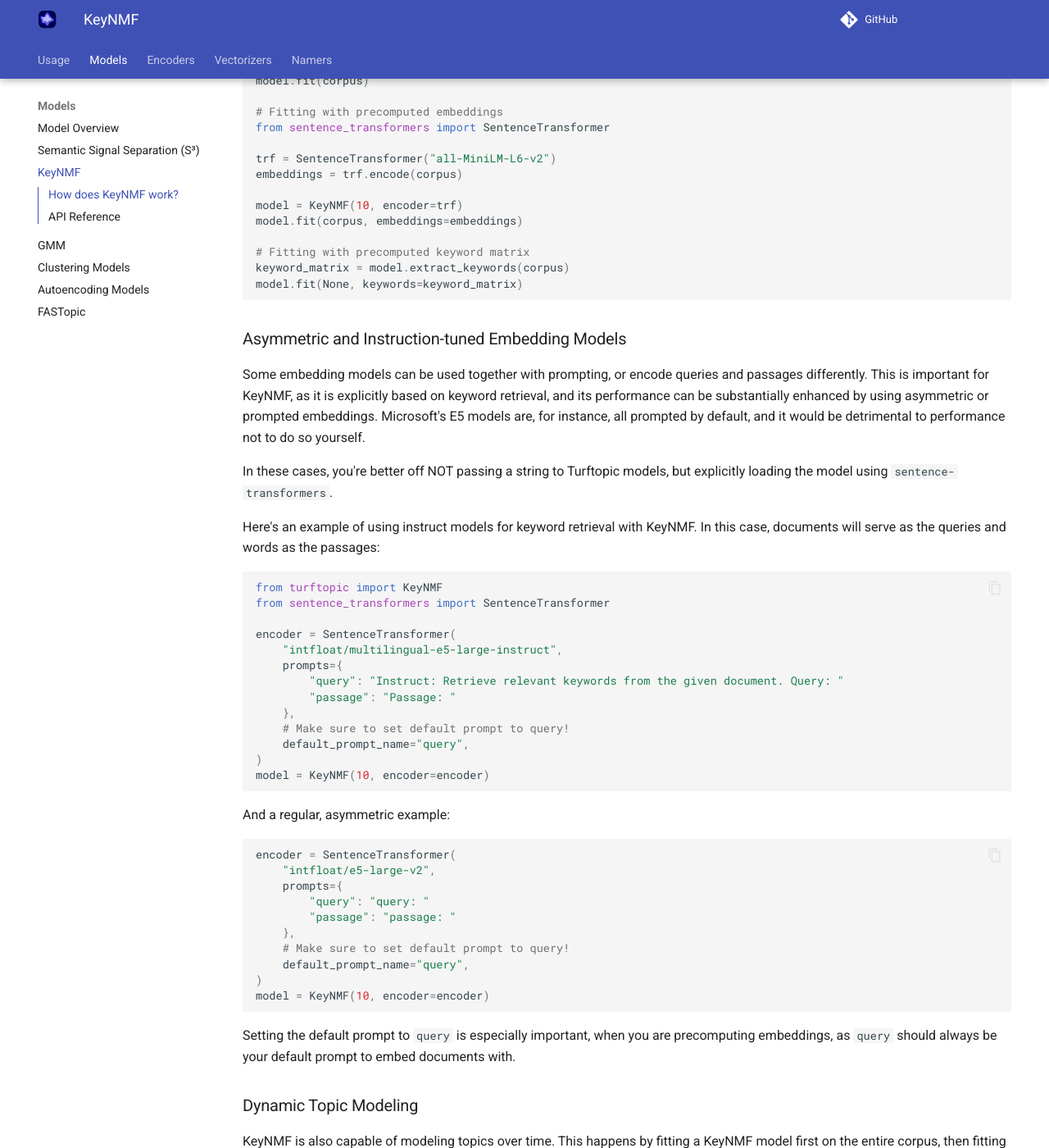
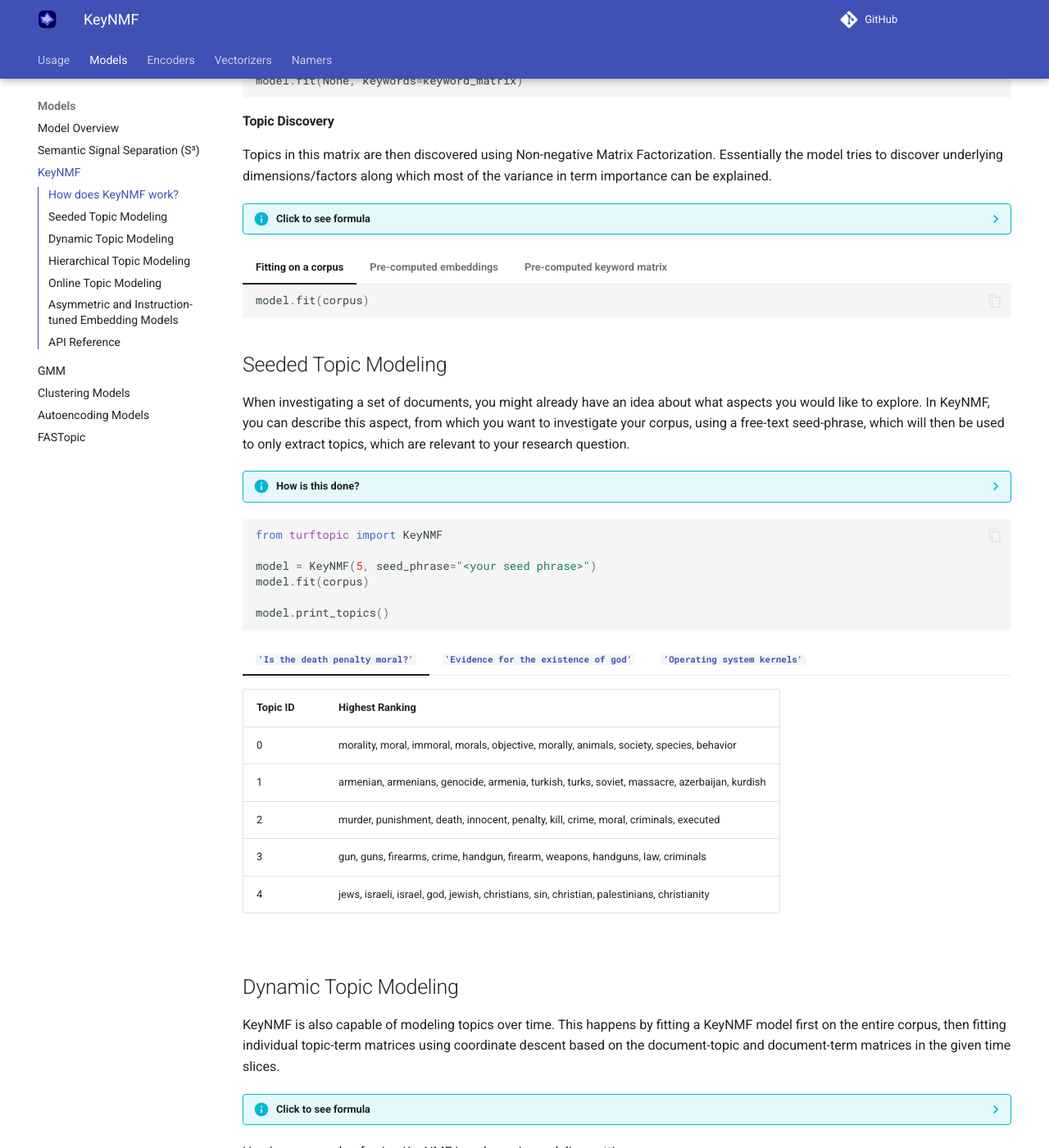
Before and after one commit to x-tabdeveloping/turftopic, an MkDocs documentation site: the page built from docs/KeyNMF.md, in a window 1280 px wide and 1400 px high, scrolled down 1652 px. Shown: the whole window at 82% size. Built offline with MkDocs 1.6.1 and Material for MkDocs 9.7.7, drawn with Linux system fonts in a browser that asks for light colours; emoji names are drawn with the system emoji font; comment, search, counter and statistics services are not loaded; some of the changed text lies outside the part shown.

Commit message:
Updated docs in KeyNMF

````diff
--- a/docs/KeyNMF.md
+++ b/docs/KeyNMF.md
@@ -8,20 +8,30 @@
   <figcaption>Schematic overview of KeyNMF</figcaption>
 </figure>
 
+
 Here's an example of how you can fit and interpret a KeyNMF model in the easiest way.
 
 ```python
 from turftopic import KeyNMF
 
-model = KeyNMF(10, top_n=6)
+model = KeyNMF(10, encoder="paraphrase-MiniLM-L3-v2")
 model.fit(corpus)
 
 model.print_topics()
 ```
 
+!!! question "Which Embedding model should I use"
+    - You should probably use KeyNMF with a `paraphrase-` type embedding model. These seem to perform best in most tasks. Some examples include:
+        - [paraphrase-MiniLM-L3-v2](https://huggingface.co/sentence-transformers/paraphrase-MiniLM-L3-v2) - Absolutely tiny :mouse:
+        - [paraphrase-mpnet-base-v2](https://huggingface.co/sentence-transformers/paraphrase-mpnet-base-v2) - High performance :star2:
+        - [paraphrase-multilingual-mpnet-base-v2](https://huggingface.co/sentence-transformers/paraphrase-multilingual-mpnet-base-v2) - Multilingual, high-performance :earth_americas: :star2:
+    - KeyNMF works remarkably well with static models, which are incredibly fast, even on your laptop:
+        - [sentence-transformers/static-retrieval-mrl-en-v1](https://huggingface.co/sentence-transformers/static-retrieval-mrl-en-v1) - Blazing Fast :zap:
+        - [sentence-transformers/static-similarity-mrl-multilingual-v1](https://huggingface.co/sentence-transformers/static-similarity-mrl-multilingual-v1) - Multilingual, Blazing Fast :earth_americas: :zap:
+
 ## How does KeyNMF work?
 
-### Keyword Extraction
+#### Keyword Extraction
 
 KeyNMF discovers topics based on the importances of keywords for a given document.
 This is done by embedding words in a document, and then extracting the cosine similarities of documents to words using a transformer-model.
@@ -78,7 +88,7 @@
 model.fit(None, keywords=keyword_matrix)
 ```
 
-### Topic Discovery
+#### Topic Discovery
 
 Topics in this matrix are then discovered using Non-negative Matrix Factorization.
 Essentially the model tries to discover underlying dimensions/factors along which most of the variance in term importance
@@ -94,70 +104,89 @@
 
     You can fit KeyNMF on the raw corpus, with precomputed embeddings or with precomputed keywords.
 
-```python
-# Fitting just on the corpus
-model.fit(corpus)
 
-# Fitting with precomputed embeddings
-from sentence_transformers import SentenceTransformer
+=== "Fitting on a corpus"
+    ```python
+    model.fit(corpus)
+    ```
 
-trf = SentenceTransformer("all-MiniLM-L6-v2")
-embeddings = trf.encode(corpus)
+=== "Pre-computed embeddings"
+    ```python
+    from sentence_transformers import SentenceTransformer
 
-model = KeyNMF(10, encoder=trf)
-model.fit(corpus, embeddings=embeddings)
+    trf = SentenceTransformer("all-MiniLM-L6-v2")
+    embeddings = trf.encode(corpus)
 
-# Fitting with precomputed keyword matrix
-keyword_matrix = model.extract_keywords(corpus)
-model.fit(None, keywords=keyword_matrix)
-```
+    model = KeyNMF(10, encoder=trf)
+    model.fit(corpus, embeddings=embeddings)
+    ```
+=== "Pre-computed keyword matrix"
+    ```python
+    keyword_matrix = model.extract_keywords(corpus)
+    model.fit(None, keywords=keyword_matrix)
+    ```
 
-### Asymmetric and Instruction-tuned Embedding Models
+## Seeded Topic Modeling
 
-Some embedding models can be used together with prompting, or encode queries and passages differently.
-This is important for KeyNMF, as it is explicitly based on keyword retrieval, and its performance can be substantially enhanced by using asymmetric or prompted embeddings.
-Microsoft's E5 models are, for instance, all prompted by default, and it would be detrimental to performance not to do so yourself.
+When investigating a set of documents, you might already have an idea about what aspects you would like to explore.
+In KeyNMF, you can describe this aspect, from which you want to investigate your corpus, using a free-text seed-phrase,
+which will then be used to only extract topics, which are relevant to your research question.
 
-In these cases, you're better off NOT passing a string to Turftopic models, but explicitly loading the model using `sentence-transformers`.
+??? info "How is this done?"
 
-Here's an example of using instruct models for keyword retrieval with KeyNMF.
-In this case, documents will serve as the queries and words as the passages:
+    KeyNMF encodes the seed phrase into a seed-embedding.
+    Word importance scores in a document get weighted by their similarity to the seed-embedding.
+
+    - Embed seed-phrase into a seed-embedding: $s$
+    - When extracting keywords from a document:
+        1. Let $x_d$ be the document's embedding produced with the encoder model.
+        2. Let the document's relevance be $r_d = \text{sim}(d,w)$
+        3. For each word $w$:
+            1. Let the word's importance in the keyword matrix be: $\text{sim}(d, w) \cdot r_d$ if $r_d > 0$, otherwise $0$
 
 ```python
 from turftopic import KeyNMF
-from sentence_transformers import SentenceTransformer
 
-encoder = SentenceTransformer(
-    "intfloat/multilingual-e5-large-instruct",
-    prompts={
-        "query": "Instruct: Retrieve relevant keywords from the given document. Query: "
-        "passage": "Passage: "
-    },
-    # Make sure to set default prompt to query!
-    default_prompt_name="query",
-)
-model = KeyNMF(10, encoder=encoder)
+model = KeyNMF(5, seed_phrase="<your seed phrase>")
+model.fit(corpus)
+
+model.print_topics()
 ```
 
-And a regular, asymmetric example:
 
-```python
-encoder = SentenceTransformer(
-    "intfloat/e5-large-v2",
-    prompts={
-        "query": "query: "
-        "passage": "passage: "
-    },
-    # Make sure to set default prompt to query!
-    default_prompt_name="query",
-)
-model = KeyNMF(10, encoder=encoder)
-```
+=== "`'Is the death penalty moral?'`"
 
-Setting the default prompt to `query` is especially important, when you are precomputing embeddings, as `query` should always be your default prompt to embed documents with.
+    | Topic ID | Highest Ranking |
+    | - | - |
+    | 0 | morality, moral, immoral, morals, objective, morally, animals, society, species, behavior |
+    | 1 | armenian, armenians, genocide, armenia, turkish, turks, soviet, massacre, azerbaijan, kurdish |
+    | 2 | murder, punishment, death, innocent, penalty, kill, crime, moral, criminals, executed |
+    | 3 | gun, guns, firearms, crime, handgun, firearm, weapons, handguns, law, criminals |
+    | 4 | jews, israeli, israel, god, jewish, christians, sin, christian, palestinians, christianity |
+
+=== "`'Evidence for the existence of god'`"
+
+    | Topic ID | Highest Ranking |
+    | - | - |
+    | 0 | atheist, atheists, religion, religious, theists, beliefs, christianity, christian, religions, agnostic |
+    | 1 | bible, christians, christian, christianity, church, scripture, religion, jesus, faith, biblical |
+    | 2 | god, existence, exist, exists, universe, creation, argument, creator, believe, life |
+    | 3 | believe, faith, belief, evidence, blindly, believing, gods, believed, beliefs, convince |
+    | 4 | atheism, atheists, agnosticism, belief, arguments, believe, existence, alt, believing, argument |
+
+=== "`'Operating system kernels'`"
+
+    | Topic ID | Highest Ranking |
+    | - | - |
+    | 0 | windows, dos, os, microsoft, ms, apps, pc, nt, file, shareware |
+    | 1 | ram, motherboard, card, monitor, memory, cpu, vga, mhz, bios, intel |
+    | 2 | unix, os, linux, intel, systems, programming, applications, compiler, software, platform |
+    | 3 | disk, scsi, disks, drive, floppy, drives, dos, controller, cd, boot |
+    | 4 | software, mac, hardware, ibm, graphics, apple, computer, pc, modem, program |
 
 
-### Dynamic Topic Modeling
+
+## Dynamic Topic Modeling
 
 KeyNMF is also capable of modeling topics over time.
 This happens by fitting a KeyNMF model first on the entire corpus, then
@@ -229,7 +258,48 @@
   <figcaption> Topics over time in a Dynamic KeyNMF model. </figcaption>
 </figure>
 
-### Online Topic Modeling
+## Hierarchical Topic Modeling
+
+When you suspect that subtopics might be present in the topics you find with the model, KeyNMF can be used to discover topics further down the hierarchy.
+
+This is done by utilising a special case of **weighted NMF**, where documents are weighted by how high they score on the parent topic.
+
+??? info "Click to see formula"
+    1. Decompose keyword matrix $M \approx WH$
+    2. To find subtopics in topic $j$, define document weights $w$ as the $j$th column of $W$.
+    3. Estimate subcomponents with **wNMF** $M \approx \mathring{W} \mathring{H}$ with document weight $w$
+        1. Initialise $\mathring{H}$ and  $\mathring{W}$ randomly.
+        2. Perform multiplicative updates until convergence. <br>
+            $\mathring{W}^T = \mathring{W}^T \odot \frac{\mathring{H} \cdot (M^T \odot w)}{\mathring{H} \cdot \mathring{H}^T \cdot (\mathring{W}^T \odot w)}$ <br>
+            $\mathring{H}^T = \mathring{H}^T \odot \frac{ (M^T \odot w)\cdot \mathring{W}}{\mathring{H}^T \cdot (\mathring{W}^T \odot w) \cdot \mathring{W}}$
+    4. To sufficiently differentiate the subcomponents from each other a pseudo-c-tf-idf weighting scheme is applied to $\mathring{H}$:
+        1. $\mathring{H} = \mathring{H}_{ij} \odot ln(1 + \frac{A}{1+\sum_k \mathring{H}_{kj}})$, where $A$ is the average of all elements in $\mathring{H}$
+
+To create a hierarchical model, you can use the `hierarchy` property of the model.
+
+```python
+# This divides each of the topics in the model to 3 subtopics.
+model.hierarchy.divide_children(n_subtopics=3)
+print(model.hierarchy)
+```
+
+<div style="background-color: #F5F5F5; padding: 10px; padding-left: 20px; padding-right: 20px;">
+<tt style="font-size: 11pt">
+<b>Root </b><br>
+├── <b style="color: blue">0</b>: windows, dos, os, disk, card, drivers, file, pc, files, microsoft <br>
+│   ├── <b style="color: magenta">0.0</b>: dos, file, disk, files, program, windows, disks, shareware, norton, memory <br>
+│   ├── <b style="color: magenta">0.1</b>: os, unix, windows, microsoft, apps, nt, ibm, ms, os2, platform <br>
+│   └── <b style="color: magenta">0.2</b>: card, drivers, monitor, driver, vga, ram, motherboard, cards, graphics, ati <br>
+└── <b style="color: blue">1</b>: atheism, atheist, atheists, religion, christians, religious, belief, christian, god, beliefs <br>
+.    ├── <b style="color: magenta">1.0</b>: atheism, alt, newsgroup, reading, faq, islam, questions, read, newsgroups, readers <br>
+.    ├── <b style="color: magenta">1.1</b>: atheists, atheist, belief, theists, beliefs, religious, religion, agnostic, gods, religions <br>
+.    └── <b style="color: magenta">1.2</b>: morality, bible, christian, christians, moral, christianity, biblical, immoral, god, religion <br>
+</tt>
+</div>
+
+For a detailed tutorial on hierarchical modeling click [here](hierarchical.md).
+
+## Online Topic Modeling
 
 KeyNMF can also be fitted in an online manner.
 This is done by fitting NMF with batches of data instead of the whole dataset at once.
@@ -326,7 +396,7 @@
         model.partial_fit(keywords=keyword_batch)
 ```
 
-#### Dynamic Online Topic Modeling
+### Dynamic Online Topic Modeling
 
 KeyNMF can be online fitted in a dynamic manner as well.
 This is useful when you have large corpora of text over time, or when you want to fit the model on future information flowing in
@@ -354,46 +424,49 @@
     model.partial_fit_dynamic(text_batch, timestamps=ts_batch, bins=bins)
 ```
 
-### Hierarchical Topic Modeling
+## Asymmetric and Instruction-tuned Embedding Models
 
-When you suspect that subtopics might be present in the topics you find with the model, KeyNMF can be used to discover topics further down the hierarchy.
+Some embedding models can be used together with prompting, or encode queries and passages differently.
+This is important for KeyNMF, as it is explicitly based on keyword retrieval, and its performance can be substantially enhanced by using asymmetric or prompted embeddings.
+Microsoft's E5 models are, for instance, all prompted by default, and it would be detrimental to performance not to do so yourself.
 
-This is done by utilising a special case of **weighted NMF**, where documents are weighted by how high they score on the parent topic.
+In these cases, you're better off NOT passing a string to Turftopic models, but explicitly loading the model using `sentence-transformers`.
 
-??? info "Click to see formula"
-    1. Decompose keyword matrix $M \approx WH$
-    2. To find subtopics in topic $j$, define document weights $w$ as the $j$th column of $W$.
-    3. Estimate subcomponents with **wNMF** $M \approx \mathring{W} \mathring{H}$ with document weight $w$
-        1. Initialise $\mathring{H}$ and  $\mathring{W}$ randomly.
-        2. Perform multiplicative updates until convergence. <br>
-            $\mathring{W}^T = \mathring{W}^T \odot \frac{\mathring{H} \cdot (M^T \odot w)}{\mathring{H} \cdot \mathring{H}^T \cdot (\mathring{W}^T \odot w)}$ <br>
-            $\mathring{H}^T = \mathring{H}^T \odot \frac{ (M^T \odot w)\cdot \mathring{W}}{\mathring{H}^T \cdot (\mathring{W}^T \odot w) \cdot \mathring{W}}$
-    4. To sufficiently differentiate the subcomponents from each other a pseudo-c-tf-idf weighting scheme is applied to $\mathring{H}$:
-        1. $\mathring{H} = \mathring{H}_{ij} \odot ln(1 + \frac{A}{1+\sum_k \mathring{H}_{kj}})$, where $A$ is the average of all elements in $\mathring{H}$
-
-To create a hierarchical model, you can use the `hierarchy` property of the model.
+Here's an example of using instruct models for keyword retrieval with KeyNMF.
+In this case, documents will serve as the queries and words as the passages:
 
 ```python
-# This divides each of the topics in the model to 3 subtopics.
-model.hierarchy.divide_children(n_subtopics=3)
-print(model.hierarchy)
+from turftopic import KeyNMF
+from sentence_transformers import SentenceTransformer
+
+encoder = SentenceTransformer(
+    "intfloat/multilingual-e5-large-instruct",
+    prompts={
+        "query": "Instruct: Retrieve relevant keywords from the given document. Query: "
+        "passage": "Passage: "
+    },
+    # Make sure to set default prompt to query!
+    default_prompt_name="query",
+)
+model = KeyNMF(10, encoder=encoder)
 ```
 
-<div style="background-color: #F5F5F5; padding: 10px; padding-left: 20px; padding-right: 20px;">
-<tt style="font-size: 11pt">
-<b>Root </b><br>
-├── <b style="color: blue">0</b>: windows, dos, os, disk, card, drivers, file, pc, files, microsoft <br>
-│   ├── <b style="color: magenta">0.0</b>: dos, file, disk, files, program, windows, disks, shareware, norton, memory <br>
-│   ├── <b style="color: magenta">0.1</b>: os, unix, windows, microsoft, apps, nt, ibm, ms, os2, platform <br>
-│   └── <b style="color: magenta">0.2</b>: card, drivers, monitor, driver, vga, ram, motherboard, cards, graphics, ati <br>
-└── <b style="color: blue">1</b>: atheism, atheist, atheists, religion, christians, religious, belief, christian, god, beliefs <br>
-.    ├── <b style="color: magenta">1.0</b>: atheism, alt, newsgroup, reading, faq, islam, questions, read, newsgroups, readers <br>
-.    ├── <b style="color: magenta">1.1</b>: atheists, atheist, belief, theists, beliefs, religious, religion, agnostic, gods, religions <br>
-.    └── <b style="color: magenta">1.2</b>: morality, bible, christian, christians, moral, christianity, biblical, immoral, god, religion <br>
-</tt>
-</div>
+And a regular, asymmetric example:
 
-For a detailed tutorial on hierarchical modeling click [here](hierarchical.md).
+```python
+encoder = SentenceTransformer(
+    "intfloat/e5-large-v2",
+    prompts={
+        "query": "query: "
+        "passage": "passage: "
+    },
+    # Make sure to set default prompt to query!
+    default_prompt_name="query",
+)
+model = KeyNMF(10, encoder=encoder)
+```
+
+Setting the default prompt to `query` is especially important, when you are precomputing embeddings, as `query` should always be your default prompt to embed documents with.
 
 ## API Reference
 
````
Also changed, not shown: docs/images/nmf_explanation.svg (added).
